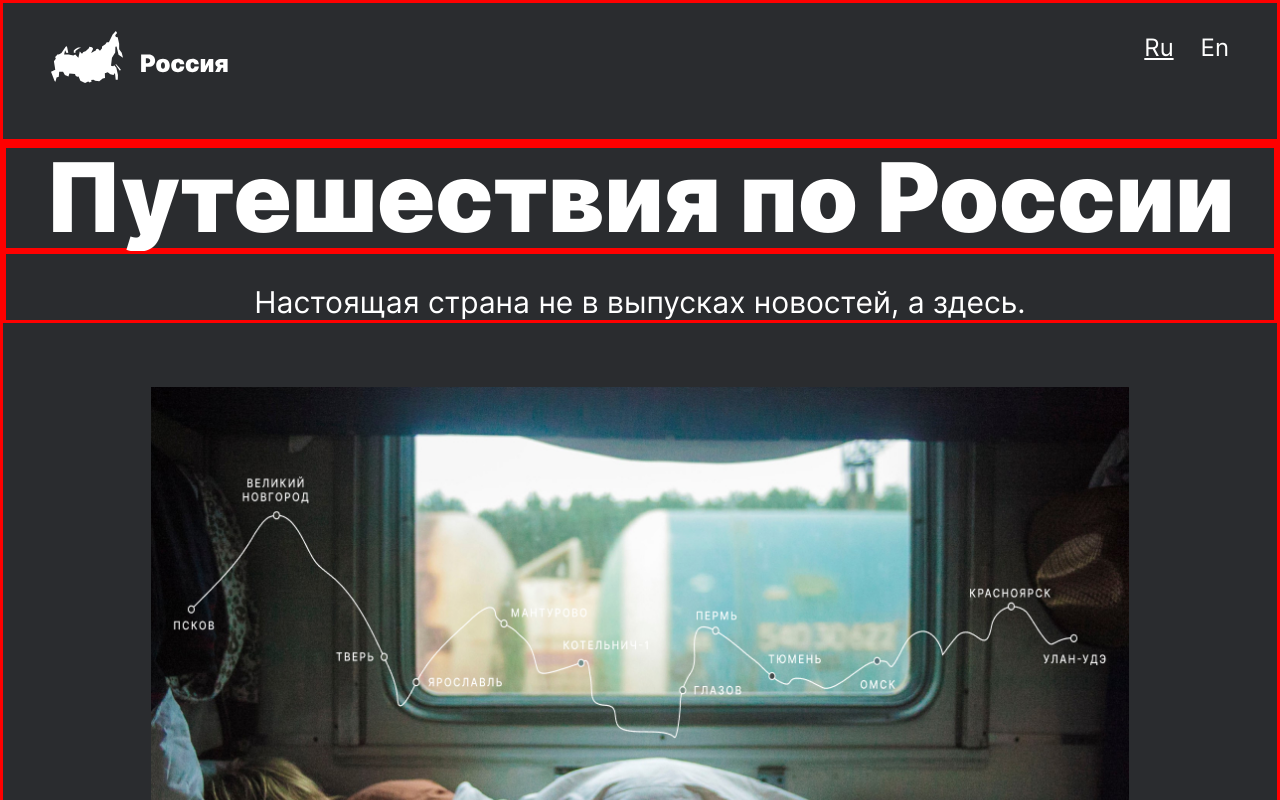
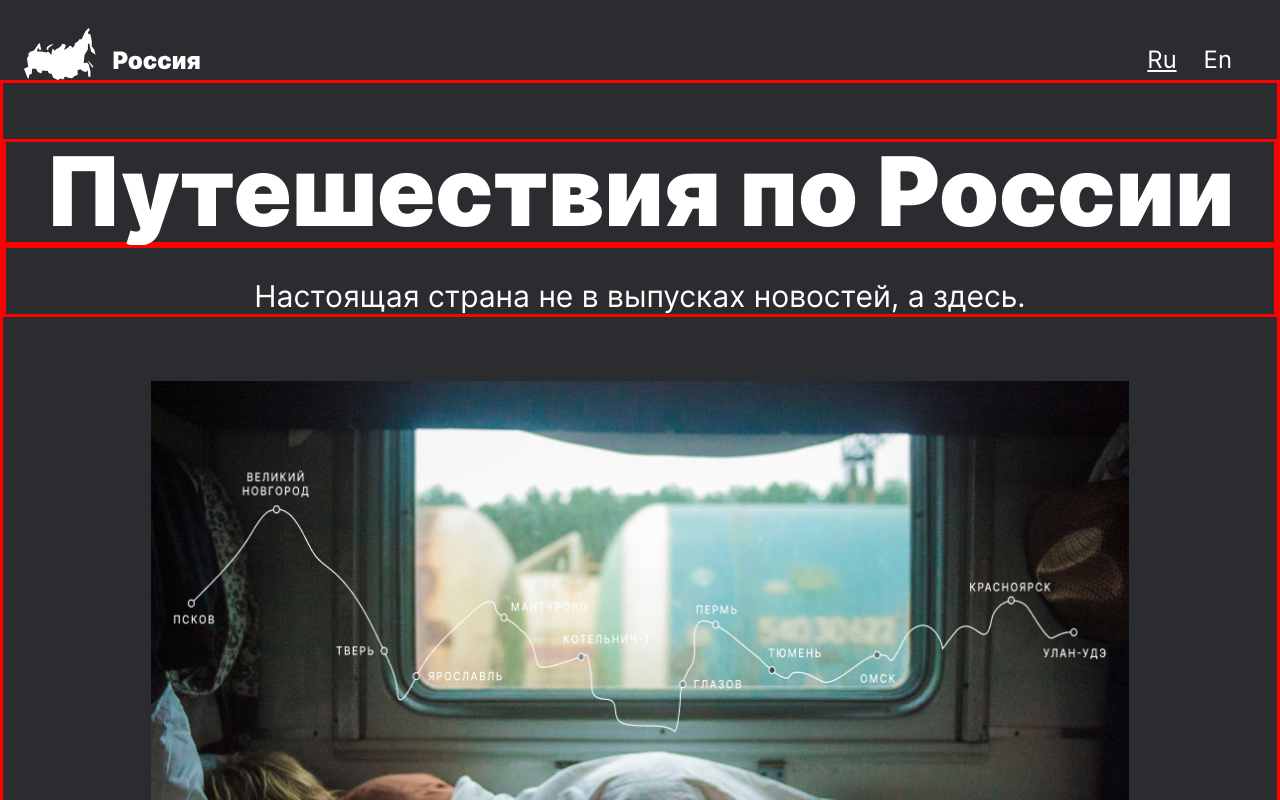
Before and after one commit to pacankakoito/russian-travel, a plain HTML site: page index.html in a window 1280 px wide. Shown: the top 800 px of the page. Drawn offline with Linux system fonts and the light colour scheme.

Commit message:
запилил всё

```diff
--- /dev/null
+++ b/blocks/content/content.css
@@ -0,0 +1,4 @@
+.content{
+   /* display:flex;
+    flex-direction: column;*/
+}
--- a/blocks/cover/__title/cover__title.css
+++ b/blocks/cover/__title/cover__title.css
@@ -20,6 +20,12 @@
         padding:33px 0 0 0;
 }
 }
+@media screen and (min-width: 465px) {
+    .cover__title{
+        margin: 0 auto;
+        padding:60px 0 0 0;;
+     }
+}
 @media screen and (min-width: 768px) {
     .cover__title{
         font-size: 72px;
--- a/blocks/header/__links/header__links.css
+++ b/blocks/header/__links/header__links.css
@@ -5,20 +5,25 @@
     align-items: flex-start;
     box-sizing: border-box;
     margin:0;
-
+    align-self: flex-start;
 }
 @media screen and (min-width: 320px) {
     .header__links{
-    padding: 1.67em 1em 0 0;
+        padding: 30px 16px 0 0;
 }
 }
-@media screen and (min-width: 425px) {
+@media screen and (min-width: 465px) {
     .header__links{
-    padding:1.91em 1.5em 0 0;
+        padding: 40px 16px 0 0;
 }
 }
 @media screen and (min-width: 768px) {
     .header__links{
-    padding:1.91em 3em 0 0;
+        padding: 46px 24px 0 0;
 }
 }
+@media screen and (min-width: 1024px) {
+    .header__links{
+        padding:46px 48px 0 0;
+}
+}
--- a/blocks/header/__logo/header__logo.css
+++ b/blocks/header/__logo/header__logo.css
@@ -2,21 +2,28 @@
     max-width: 100%;
     height: auto;
     box-sizing: border-box;
-    object-fit: cover;
+    object-fit: contain;
     margin:0;
  }
 @media screen and (min-width: 320px) {
     .header__logo{
-    padding: 1em 0 3em 1em;
+        max-width: 142px;
+        margin: 16px 0 0 16px;
 }
 }
 @media screen and (min-width: 425px) {
     .header__logo{
-    padding: 1.75em 0 3em 1.75em;
+        max-width: 176px;
+        margin: 24px 0 0 24px;
 }
 }
 @media screen and (min-width: 768px) {
     .header__logo{
-    padding: 1.75em 0 3.5em 3em;
+        margin: 28px 0 0 24px;
 }
 }
+@media screen and (min-width: 1280x) {
+    .header__logo{
+        margin: 28px 0 0 48px;
+}
+}
--- a/blocks/header/header.css
+++ b/blocks/header/header.css
@@ -1,8 +1,7 @@
 .header{
+    padding: 30px auto 0;
+    margin: 0;
+    box-sizing: border-box;
     display: flex;
-    flex-direction: row;
     justify-content: space-between;
-    border:solid 3px red;
-    box-sizing: border-box;
-    max-width: 100%;
 }
--- a/blocks/lead/lead.css
+++ b/blocks/lead/lead.css
@@ -3,4 +3,10 @@
     flex-direction: column;
     border: solid 3px red;
     max-width: 100%;
+    padding-top:48px;
 }
+@media screen and (min-width: 1280px) {
+    .lead {
+        padding-top:56px;
+    }
+}
--- a/blocks/place/__text-container/place__text-container.css
+++ b/blocks/place/__text-container/place__text-container.css
@@ -13,6 +13,12 @@
 }
 @media screen and (min-width: 465px) {
     .place__text-container {
+        padding:0 16px 0 16px;
+        margin:0 auto;
+    }
+}
+@media screen and (min-width: 768px) {
+    .place__text-container {
         padding:0;
         margin:0 auto;
     }
--- a/index.html
+++ b/index.html
@@ -14,6 +14,7 @@
         <a class="header__lang-link" href="#" target="_self" rel="noopener">En</a>
     </div>
     </header>
+    <main class="content">
       <section class="lead">
         <h1 class="lead__title">Путешествия по России</h1>
         <p class="lead__subtitle">Настоящая страна не в выпусках новостей, а здесь.</p>
@@ -116,6 +117,7 @@
           <p class="cover__subtitle">По мотивам учебной темы о Транссибе — путешествие от столицы до Байкала на электричках.</p>
         </a>
       </section>
+    </main>
   <footer class="footer">
     <nav class="footer__links">
       <a href="https://yandex.ru/maps" target="_blank" rel="noopener" class="footer__link">Карты</a>
--- a/pages/index.css
+++ b/pages/index.css
@@ -1,6 +1,7 @@
 @import url(../vendor/normalize.css);
 @import url(../vendor/fonts/fonts.css);
 @import url(../blocks/root/root.css);
+@import url(../blocks/content/content.css);
 @import url(../blocks/header/header.css);
 @import url(../blocks/header/__logo/header__logo.css);
 @import url(../blocks/header/__lang-link/header__lang-link.css);
```
Also changed, not shown: blocks/intro/intro.css (line endings or trailing spaces). Lines whose indentation alone changed are shown as unchanged.
